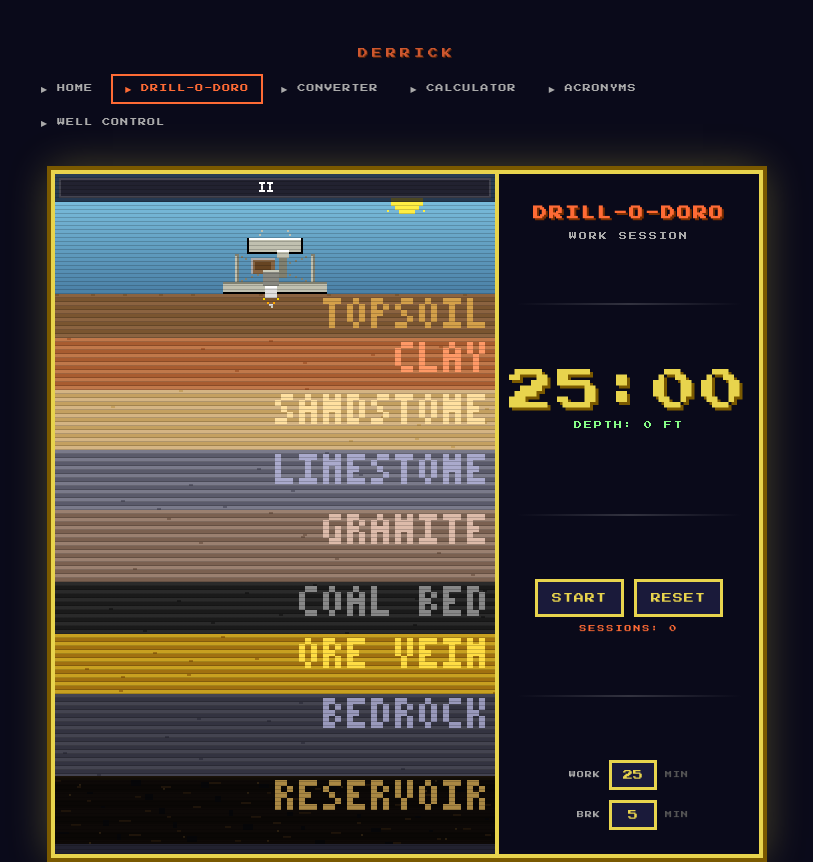
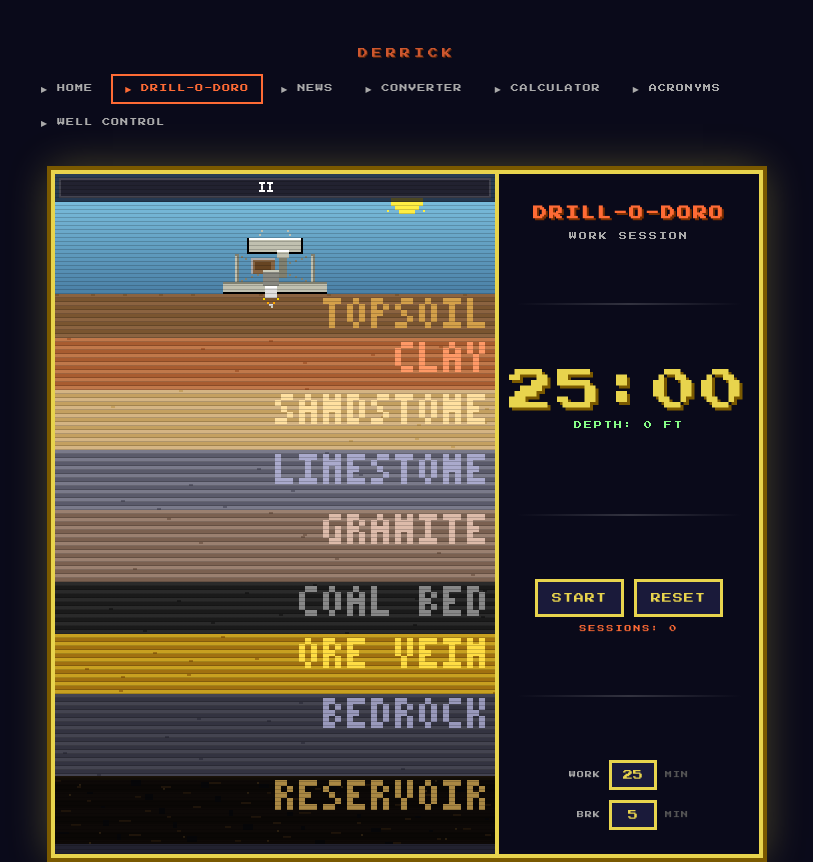
Before and after one commit to rgibbon97/derrick, a website: page timer.html in a window 1280 px wide. Shown: the top 862 px of the page, without its empty margins (233-1046 px from the left). Drawn offline with Linux system fonts and the light colour scheme.

Commit message:
Add NEWS link to nav in timer and acronyms pages

```diff
--- a/timer.html
+++ b/timer.html
@@ -501,6 +501,8 @@
   <nav class="site-nav">
     <a href="index.html">&#9654; HOME</a>
     <a href="timer.html" aria-current="page">&#9654; DRILL-O-DORO</a>
+    <a href="news.html">&#9654; NEWS</a>
+
     <a href="converter.html">&#9654; CONVERTER</a>
     <a href="calculator.html">&#9654; CALCULATOR</a>
     <a href="acronyms.html">&#9654; ACRONYMS</a>
```
